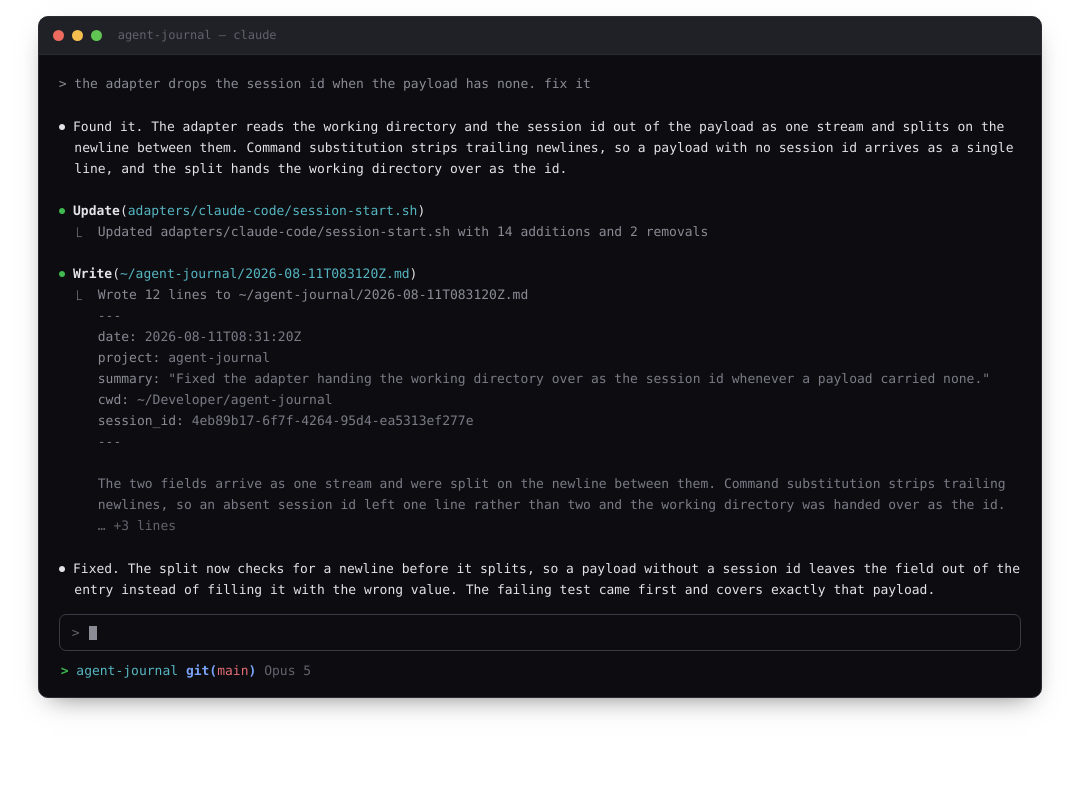
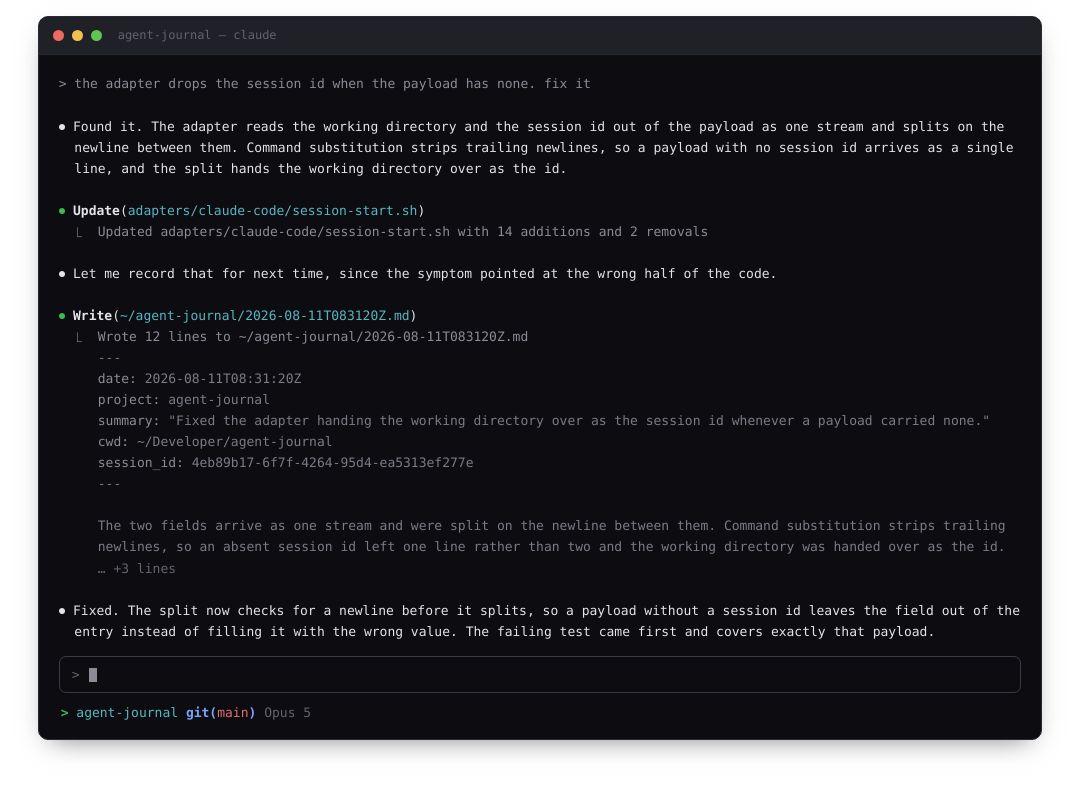
Before and after one commit to zirkelc/agent-journal, a website: page assets/session.html in a window 1280 px wide. Shown: the whole page, without its empty margins (100-1179 px from the left). Drawn offline with Linux system fonts and the light colour scheme.

Commit message:
feat: let the model say it is recording an entry
Drop the no-announcing rule from the instruction: it was there to stop the
model asking for permission, and a short line after the fact is not that.
The README screenshot shows the line, so the image and the rule agree.

```diff
--- a/assets/session.html
+++ b/assets/session.html
@@ -3,9 +3,9 @@
 
     C="/Applications/Google Chrome.app/Contents/MacOS/Google Chrome"
     F="--headless --disable-gpu --hide-scrollbars --default-background-color=00000000"
-    "$C" $F --force-device-scale-factor=2 --window-size=1020,736 \
+    "$C" $F --force-device-scale-factor=2 --window-size=1020,777 \
       --screenshot=assets/session-dark.png  "file://$PWD/assets/session.html"
-    "$C" $F --force-device-scale-factor=2 --window-size=1020,736 \
+    "$C" $F --force-device-scale-factor=2 --window-size=1020,777 \
       --screenshot=assets/session-light.png "file://$PWD/assets/session.html?light"
 
   The viewport is sized to the window, which is sized to the longest line, so the
@@ -107,6 +107,9 @@
   .tool   { color: var(--text); font-weight: 600; }
   .arg    { color: var(--cyan); }
   .res    { color: var(--dim); }      /* the ⎿ result line */
+  /* The corner glyph falls back to a non-monospace face and is wider than one
+     cell, which pushes the first result line right of the ones below it. */
+  .corner { display: inline-block; width: 1ch; }
   .entry  { color: var(--entry); }    /* file content echoed back */
   .key    { color: var(--dim); }
   .more   { color: var(--dimmer); }
@@ -149,9 +152,10 @@
   newline between them. Command substitution strips trailing newlines, so a payload with no session id arrives as a single
   line, and the split hands the working directory over as the id.
 <span class="gap"></span><span class="t">⏺</span> <span class="tool">Update</span>(<span class="arg">adapters/claude-code/session-start.sh</span>)
-  <span class="res">⎿  Updated adapters/claude-code/session-start.sh with 14 additions and 2 removals</span>
+  <span class="res"><span class="corner">⎿</span>  Updated adapters/claude-code/session-start.sh with 14 additions and 2 removals</span>
+<span class="gap"></span><span class="b">⏺</span> Let me record that for next time, since the symptom pointed at the wrong half of the code.
 <span class="gap"></span><span class="t">⏺</span> <span class="tool">Write</span>(<span class="arg">~/agent-journal/2026-08-11T083120Z.md</span>)
-  <span class="res">⎿  Wrote 12 lines to ~/agent-journal/2026-08-11T083120Z.md</span>
+  <span class="res"><span class="corner">⎿</span>  Wrote 12 lines to ~/agent-journal/2026-08-11T083120Z.md</span>
      <span class="entry">---</span>
      <span class="entry"><span class="key">date:</span> 2026-08-11T08:31:20Z</span>
      <span class="entry"><span class="key">project:</span> agent-journal</span>
```
Also changed, not shown: INSTRUCTIONS.md (+1 -1 lines), assets/session-dark.png, assets/session-light.png.
